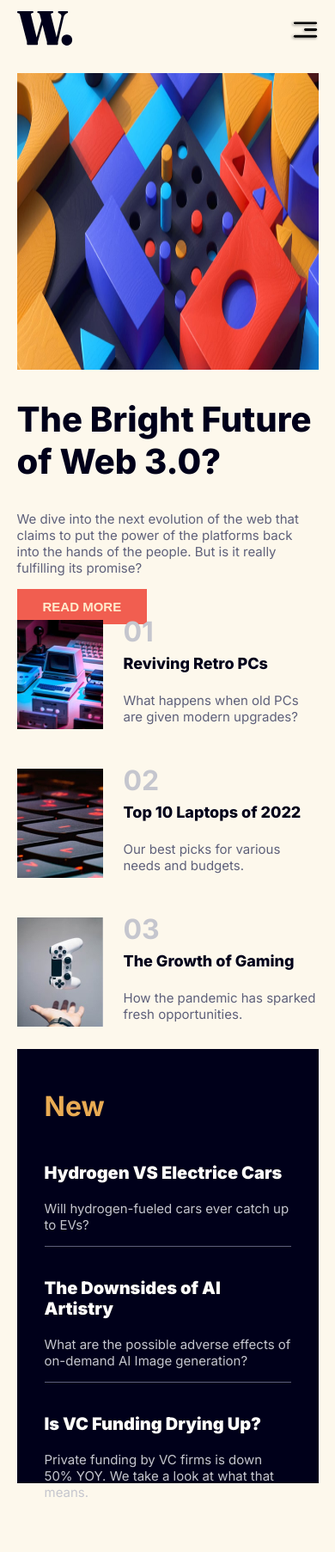
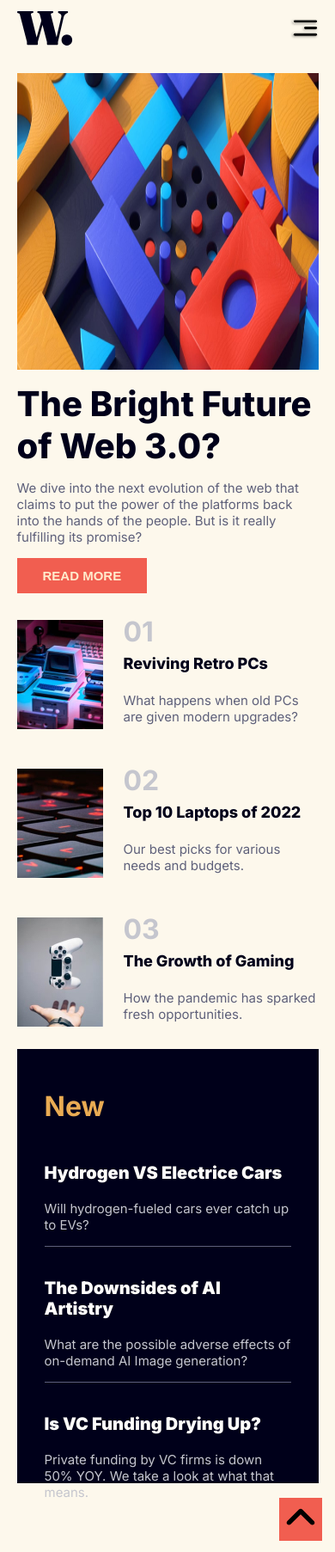
Before and after one commit to Aayush1011/internship, a PHP site: page / in a window 390 px wide. Shown: the whole page at 86% size. Before the commit the page ends 1741 px from the top, so only its background shows below. Run offline with PHP 8.4, Linux system fonts and the light colour scheme.

Commit message:
added back to top button

```diff
--- a/css/assignment-16/index.html
+++ b/css/assignment-16/index.html
@@ -10,12 +10,14 @@
 </head>
 
 <body>
+    <a name="top"></a>
     <div class="container">
         <div class="header">
+            <a name="top" class="top"></a>
             <div class="header__logo"><img src="logo 1.svg" alt="logo"></div>
             <nav class="header__nav">
                 <input type="checkbox" class="header__nav__checkbox">
-                <img src="menu-icon.svg" alt="menu-icon" class="header__nav__menu-icon">
+                <figure class="header__nav__menu-icon"></figure>
                 <ul class="header__nav__list">
                     <li class="header__nav__list-items">
                         <a href="#">
@@ -115,6 +117,10 @@
                 </main>
             </section>
         </div>
+        <input type="checkbox" class="go-to-top-checkbox">
+        <button class="go-to-top"><a href="#top">
+                <img src="angle-up-solid.svg">
+            </a></button>
     </div>
 </body>
 
--- a/css/assignment-16/styles.css
+++ b/css/assignment-16/styles.css
@@ -11,6 +11,10 @@
     --whitish: #FFFDFA;
 }
 
+.container * {
+    box-sizing: border-box;
+}
+
 body {
     margin: 0;
     padding: 0;
@@ -44,9 +52,14 @@ body {
 }
 
 .header__nav__menu-icon {
+    background-image: url("menu-icon.svg");
+    background-size: 33px;
+    background-repeat: no-repeat;
+    height: 33px;
     width: 33px;
     position: relative;
     top: 10px;
+    left: 40px;
     z-index: 2;
 }
 
@@ -80,36 +95,46 @@ body {
     transform: none;
 }
 
+.header__nav__checkbox:checked~.header__nav__menu-icon {
+    background-image: url("xmark-solid.svg");
+    height: 50px;
+    width: 50px;
+    background-size: 33px;
+    margin-top: 0;
+    top: 15px;
+    left: 55px;
+}
+
 .header__nav__list-items a {
     font-weight: 500;
     font-size: 18px;
     color: var(--dark-gray);
+    text-decoration: none;
 }
 
-.header__nav__list-items:hover {
+.header__nav__list-items a:hover {
     color: var(--gold);
 }
-
-/* .header__nav__list-items a {
-    text-decoration: none;
-} */
 
 .hero {
     width: 100%;
     margin-top: 0;
-    margin-bottom: 0;
+    margin-bottom: 50px;
 }
 
 .hero__img {
     display: block;
     width: 100%;
     height: 345px;
+    margin-bottom: 15px;
 }
 
 .hero__h1 {
     font-size: 40px;
     font-weight: 800;
     color: var(--almost-black);
+    margin-block: 0;
+    margin-inline: 0;
 }
 
 .hero__para {
@@ -137,7 +162,7 @@ body {
     flex-direction: column;
     row-gap: 30px;
     margin-top: 0;
-    margin-bottom: 0;
+    margin-bottom: 20px;
 }
 
 .feature {
@@ -232,6 +257,27 @@ body {
     font-size: 15px;
     font-weight: 400;
     color: var(--whitish-gray);
+}
+
+.go-to-top-checkbox {
+    opacity: 0;
+    height: 50px;
+    width: 50px;
+    position: absolute;
+    top: 117vh;
+    z-index: 8;
+    left: 87%;
+}
+
+.go-to-top {
+    height: 50px;
+    width: 50px;
+    background: var(--orange);
+    border: none;
+    position: relative;
+    z-index: 7;
+    left: 87%;
+    bottom: 13px;
 }
 
 
```
Also changed, not shown: other parts of css/assignment-16/styles.css (+32 -1 lines), css/assignment-16/angle-up-solid.svg (added), css/assignment-16/xmark-solid.svg (added), 2 other files.
